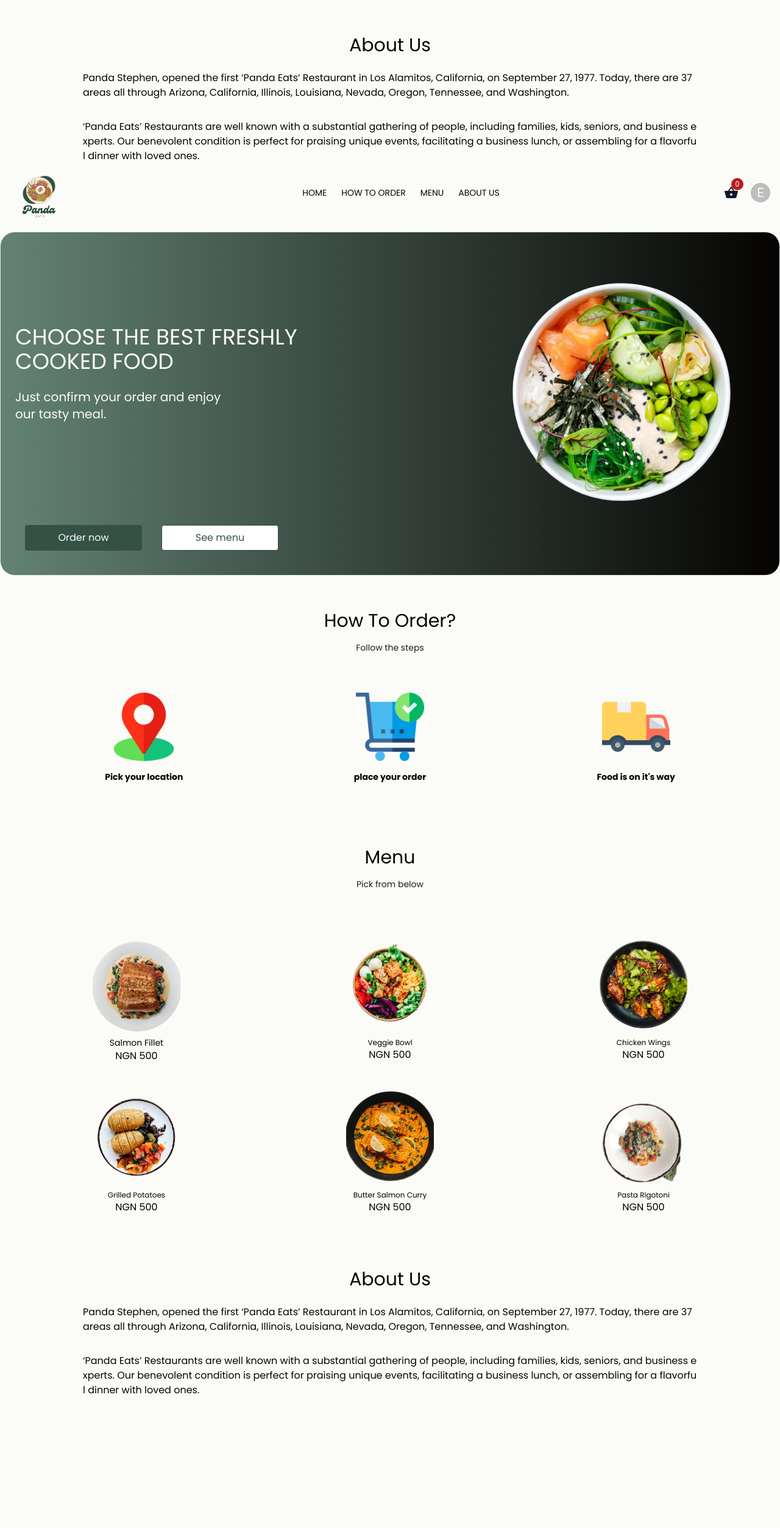
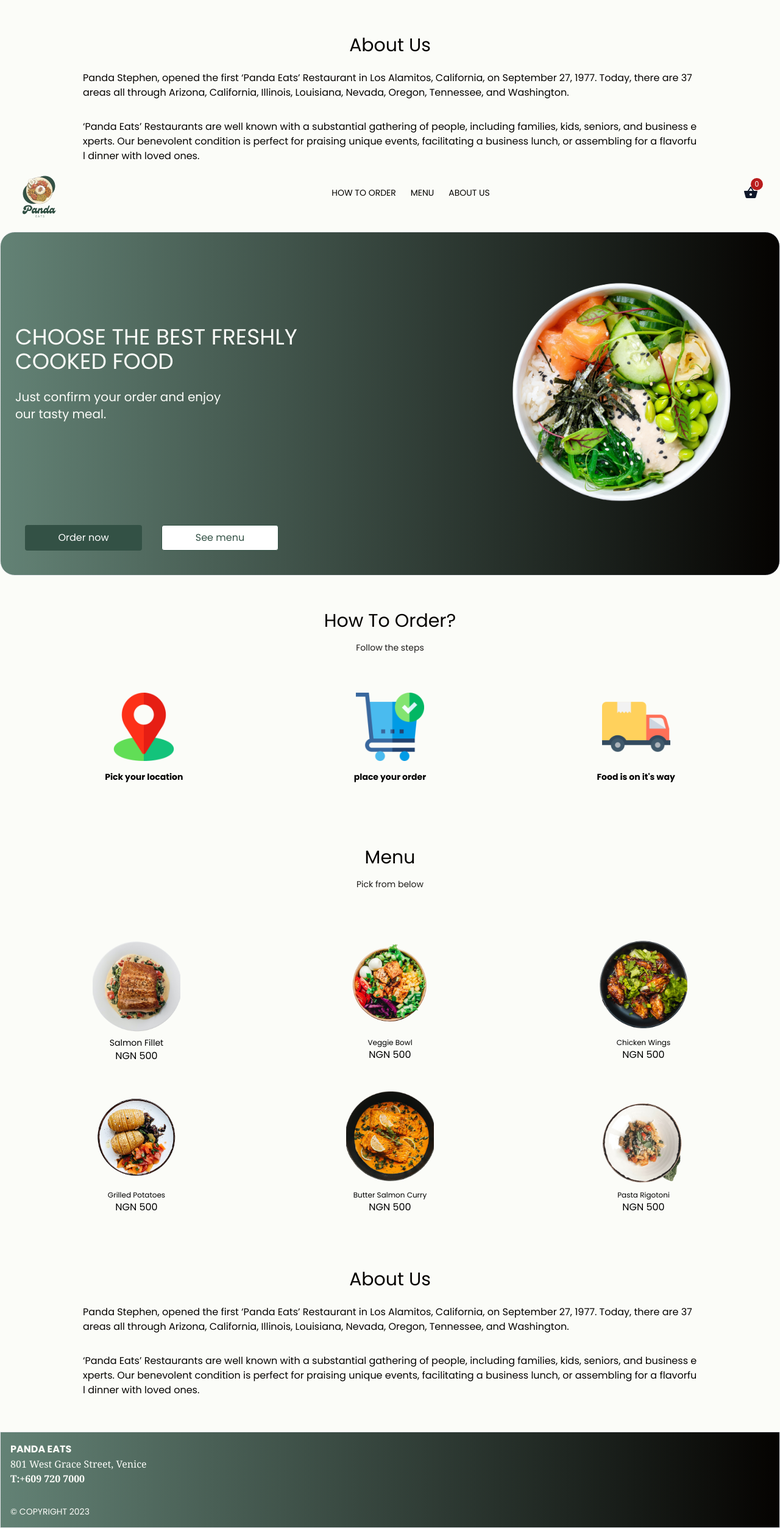
Before and after one commit to Shoetan/Panda-eats, a React (Vite) app: page /about in a window 1280 px wide. Shown: the whole page at 61% size. Before the commit the page ends 2300 px from the top, so only its background shows below. Built offline with nearby package versions, Linux system fonts and the light colour scheme.

Commit message:
Added the footer and removed some unneeded elements

```diff
--- a/src/App.jsx
+++ b/src/App.jsx
@@ -5,6 +5,7 @@ import {Routes,Route } from "react-router-dom"
 import About from '../src/pages/About'
 import HowItWorks from "./components/HowItWorks"
 import Menu from "./pages/Menu"
+import Footer from "./components/Footer"
 
 function App () {
 
@@ -20,6 +21,7 @@ function App () {
         <HowItWorks/>
         <Menu/>
         <About/>
+        <Footer/>
 
    </div>
 
--- a/src/components/Footer.jsx
+++ b/src/components/Footer.jsx
@@ -0,0 +1,19 @@
+const Footer = () => {
+    return (
+        <div>
+            <div className="border flex flex-col bg-gradient-to-r from-secondary to-dark mt-12 p-4 justify-between text-background md:justify-between md:flex-row">
+              <div>
+                <h3 className="font-poppins font-semibold">PANDA EATS</h3>
+                <h5 className="font-serif font-extralight">801 West Grace Street, Venice</h5>
+                <h5 className="font-serif font-semibold">T:+609 720 7000 </h5>
+                <h5 className="font-poppins text-sm mt-8">&#169; COPYRIGHT  2023</h5>
+
+              </div>
+
+
+            </div>
+        </div>
+     );
+}
+
+export default Footer;
--- a/src/components/Header.jsx
+++ b/src/components/Header.jsx
@@ -17,7 +17,6 @@ const Header = () => {
 
         <div>
             <ul className=' font-poppins text-sm hidden sm:flex space-x-6 text-dark'>
-                <li className='hover:text-slate-500 cursor-pointer'>HOME</li>
 
                 <li className='hover:text-slate-500 cursor-pointer'>HOW TO ORDER</li>
 
@@ -35,12 +34,6 @@ const Header = () => {
                 <p className='text-white text-xs'>0</p>
             </div>
 
-            <Avatar
-             sx={{ width: 24, height: 24 }} className='p-4'
-            >
-            E
-            </Avatar>
-
         </div>
 
     </div>
```
